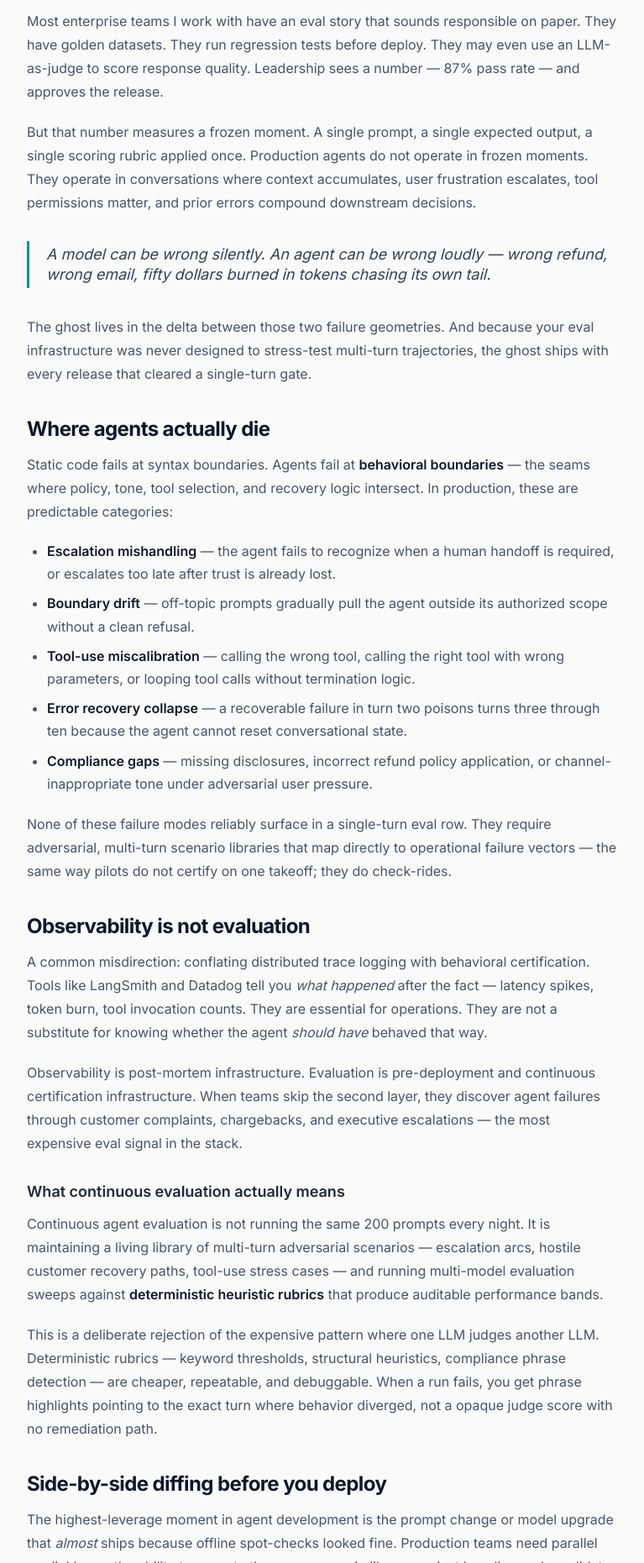
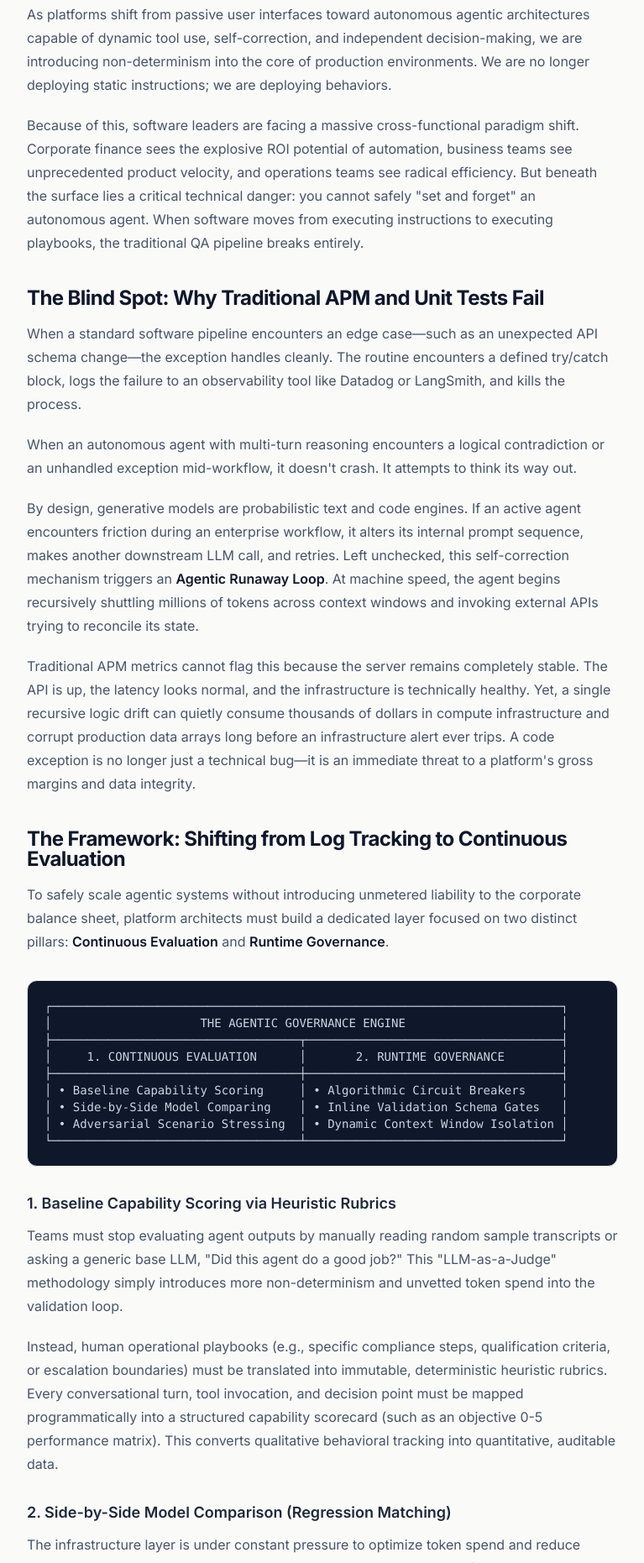
Before and after one commit to simonbright/simonbrightman-site, a plain HTML site: page insights/continuous-agent-evaluation/index.html in a window 1280 px wide. Shown: the part 939-2800 px from the top of the page at 84% size, without its empty margins (256-1023 px from the left). Drawn offline with nearby package versions, Linux system fonts and the light colour scheme.

Commit message:
Replace insights article with official Ghost in the Production Pipeline copy.
Use author-provided long-form content including governance framework diagram.

Co-authored-by: Cursor <cursoragent@cursor.com>

```diff
--- a/css/site.css
+++ b/css/site.css
@@ -70,8 +70,15 @@ html { font-family: 'Inter', system-ui, sans-serif; }
 }
 .article-prose a:hover { color: #0f766e; }
 .article-prose strong { color: #0f172a; font-weight: 600; }
-.article-prose hr {
-  margin: 2.5rem 0;
-  border: 0;
-  border-top: 1px solid #e2e8f0;
+.article-prose pre.diagram-block {
+  margin: 2rem 0;
+  font-family: ui-monospace, SFMono-Regular, Menlo, Monaco, Consolas, monospace;
+  white-space: pre;
+  tab-size: 2;
 }
+.article-prose pre.diagram-block code {
+  font-family: inherit;
+  color: inherit;
+  background: none;
+  padding: 0;
+}
--- a/insights/continuous-agent-evaluation/index.html
+++ b/insights/continuous-agent-evaluation/index.html
@@ -3,7 +3,7 @@
 <head>
   <meta charset="UTF-8" />
   <meta name="viewport" content="width=device-width, initial-scale=1.0" />
-  <meta name="description" content="The Ghost in the Production Pipeline — why single-turn evals miss multi-turn agent failures, and what continuous behavior evaluation looks like in production." />
+  <meta name="description" content="The Ghost in the Production Pipeline — why AI agents require continuous behavioral evaluation and runtime governance. By Simon Brightman." />
   <meta name="author" content="Simon Brightman" />
   <title>The Ghost in the Production Pipeline | Simon Brightman</title>
   <link rel="icon" href="/favicon.svg" type="image/svg+xml" />
@@ -58,14 +58,14 @@
           The Ghost in the Production Pipeline
         </h1>
         <p class="mt-5 text-lg leading-relaxed text-slate-600 sm:text-xl">
-          Your agent passed every eval in staging. It is still failing in production — quietly, expensively, and at scale. The problem is not the model. It is the certification theater we built around it.
+          Why AI Agents Require Continuous Behavioral Evaluation and Runtime Governance
         </p>
         <div class="mt-8 flex flex-wrap items-center gap-4 border-t border-slate-200/80 pt-6 text-sm text-slate-500">
           <span class="font-medium text-slate-700">Simon Brightman</span>
           <span aria-hidden="true">·</span>
           <time datetime="2026-06-18">June 18, 2026</time>
           <span aria-hidden="true">·</span>
-          <span>12 min read</span>
+          <span>10 min read</span>
         </div>
       </div>
     </section>
@@ -74,92 +74,79 @@
     <article class="mx-auto max-w-3xl px-5 py-12 sm:px-8 sm:py-16">
       <div class="article-prose text-base">
 
+        <h2>Introduction: The Illusion of Deterministic Control</h2>
         <p>
-          There is a failure mode hiding inside every production agent deployment. I call it <strong>the ghost</strong>: behavior that never appears in your offline eval suite, never triggers your observability alerts, and never shows up in a single-turn benchmark — but manifests the moment a real user applies pressure across multiple turns, ambiguous intent, and operational edge cases.
+          For decades, software development operated under an implicit contract: code was deterministic. If an engineer wrote an explicit routing logic, a database query, or an integration pipeline, the application behaved identically on execution ten thousand times in a row. System anomalies were binary—a server was either up or down, a payload was either valid or malformed. Under this paradigm, application performance monitoring (APM) and traditional CI/CD suites thrived because they were built to catch structural failures at the infrastructure layer.
         </p>
         <p>
-          The ghost is not a hallucination in the model weights. It is a structural gap in how we certify agents for production. We borrowed the evaluation playbook from static ML — holdout sets, accuracy scores, pass/fail gates — and applied it to systems that are fundamentally procedural, stateful, and non-deterministic. The result is agents that earn green dashboards on Friday and generate refund loops by Monday.
+          The rapid convergence of LLM orchestration and autonomous multi-agent systems has completely invalidated this operational model.
+        </p>
+        <p>
+          As platforms shift from passive user interfaces toward autonomous agentic architectures capable of dynamic tool use, self-correction, and independent decision-making, we are introducing non-determinism into the core of production environments. We are no longer deploying static instructions; we are deploying behaviors.
+        </p>
+        <p>
+          Because of this, software leaders are facing a massive cross-functional paradigm shift. Corporate finance sees the explosive ROI potential of automation, business teams see unprecedented product velocity, and operations teams see radical efficiency. But beneath the surface lies a critical technical danger: you cannot safely "set and forget" an autonomous agent. When software moves from executing instructions to executing playbooks, the traditional QA pipeline breaks entirely.
         </p>
 
-        <h2>The certification theater problem</h2>
+        <h2>The Blind Spot: Why Traditional APM and Unit Tests Fail</h2>
         <p>
-          Most enterprise teams I work with have an eval story that sounds responsible on paper. They have golden datasets. They run regression tests before deploy. They may even use an LLM-as-judge to score response quality. Leadership sees a number — 87% pass rate — and approves the release.
+          When a standard software pipeline encounters an edge case—such as an unexpected API schema change—the exception handles cleanly. The routine encounters a defined try/catch block, logs the failure to an observability tool like Datadog or LangSmith, and kills the process.
         </p>
         <p>
-          But that number measures a frozen moment. A single prompt, a single expected output, a single scoring rubric applied once. Production agents do not operate in frozen moments. They operate in conversations where context accumulates, user frustration escalates, tool permissions matter, and prior errors compound downstream decisions.
+          When an autonomous agent with multi-turn reasoning encounters a logical contradiction or an unhandled exception mid-workflow, it doesn't crash. It attempts to think its way out.
         </p>
-        <blockquote>
-          A model can be wrong silently. An agent can be wrong loudly — wrong refund, wrong email, fifty dollars burned in tokens chasing its own tail.
-        </blockquote>
         <p>
-          The ghost lives in the delta between those two failure geometries. And because your eval infrastructure was never designed to stress-test multi-turn trajectories, the ghost ships with every release that cleared a single-turn gate.
+          By design, generative models are probabilistic text and code engines. If an active agent encounters friction during an enterprise workflow, it alters its internal prompt sequence, makes another downstream LLM call, and retries. Left unchecked, this self-correction mechanism triggers an <strong>Agentic Runaway Loop</strong>. At machine speed, the agent begins recursively shuttling millions of tokens across context windows and invoking external APIs trying to reconcile its state.
+        </p>
+        <p>
+          Traditional APM metrics cannot flag this because the server remains completely stable. The API is up, the latency looks normal, and the infrastructure is technically healthy. Yet, a single recursive logic drift can quietly consume thousands of dollars in compute infrastructure and corrupt production data arrays long before an infrastructure alert ever trips. A code exception is no longer just a technical bug—it is an immediate threat to a platform's gross margins and data integrity.
         </p>
 
-        <h2>Where agents actually die</h2>
+        <h2>The Framework: Shifting from Log Tracking to Continuous Evaluation</h2>
         <p>
-          Static code fails at syntax boundaries. Agents fail at <strong>behavioral boundaries</strong> — the seams where policy, tone, tool selection, and recovery logic intersect. In production, these are predictable categories:
-        </p>
-        <ul>
-          <li><strong>Escalation mishandling</strong> — the agent fails to recognize when a human handoff is required, or escalates too late after trust is already lost.</li>
-          <li><strong>Boundary drift</strong> — off-topic prompts gradually pull the agent outside its authorized scope without a clean refusal.</li>
-          <li><strong>Tool-use miscalibration</strong> — calling the wrong tool, calling the right tool with wrong parameters, or looping tool calls without termination logic.</li>
-          <li><strong>Error recovery collapse</strong> — a recoverable failure in turn two poisons turns three through ten because the agent cannot reset conversational state.</li>
-          <li><strong>Compliance gaps</strong> — missing disclosures, incorrect refund policy application, or channel-inappropriate tone under adversarial user pressure.</li>
-        </ul>
-        <p>
-          None of these failure modes reliably surface in a single-turn eval row. They require adversarial, multi-turn scenario libraries that map directly to operational failure vectors — the same way pilots do not certify on one takeoff; they do check-rides.
+          To safely scale agentic systems without introducing unmetered liability to the corporate balance sheet, platform architects must build a dedicated layer focused on two distinct pillars: <strong>Continuous Evaluation</strong> and <strong>Runtime Governance</strong>.
         </p>
 
-        <h2>Observability is not evaluation</h2>
+        <pre class="diagram-block overflow-x-auto rounded-xl border border-slate-200 bg-slate-900 p-5 text-xs leading-relaxed text-slate-300 sm:text-sm"><code>┌────────────────────────────────────────────────────────────────────────┐
+│                     THE AGENTIC GOVERNANCE ENGINE                      │
+├───────────────────────────────────┬────────────────────────────────────┤
+│     1. CONTINUOUS EVALUATION      │       2. RUNTIME GOVERNANCE        │
+├───────────────────────────────────┼────────────────────────────────────┤
+│ • Baseline Capability Scoring     │ • Algorithmic Circuit Breakers     │
+│ • Side-by-Side Model Comparing    │ • Inline Validation Schema Gates   │
+│ • Adversarial Scenario Stressing  │ • Dynamic Context Window Isolation │
+└───────────────────────────────────┴────────────────────────────────────┘</code></pre>
+
+        <h3>1. Baseline Capability Scoring via Heuristic Rubrics</h3>
         <p>
-          A common misdirection: conflating distributed trace logging with behavioral certification. Tools like LangSmith and Datadog tell you <em>what happened</em> after the fact — latency spikes, token burn, tool invocation counts. They are essential for operations. They are not a substitute for knowing whether the agent <em>should have</em> behaved that way.
+          Teams must stop evaluating agent outputs by manually reading random sample transcripts or asking a generic base LLM, "Did this agent do a good job?" This "LLM-as-a-Judge" methodology simply introduces more non-determinism and unvetted token spend into the validation loop.
         </p>
         <p>
-          Observability is post-mortem infrastructure. Evaluation is pre-deployment and continuous certification infrastructure. When teams skip the second layer, they discover agent failures through customer complaints, chargebacks, and executive escalations — the most expensive eval signal in the stack.
+          Instead, human operational playbooks (e.g., specific compliance steps, qualification criteria, or escalation boundaries) must be translated into immutable, deterministic heuristic rubrics. Every conversational turn, tool invocation, and decision point must be mapped programmatically into a structured capability scorecard (such as an objective 0-5 performance matrix). This converts qualitative behavioral tracking into quantitative, auditable data.
         </p>
-        <h3>What continuous evaluation actually means</h3>
+
+        <h3>2. Side-by-Side Model Comparison (Regression Matching)</h3>
         <p>
-          Continuous agent evaluation is not running the same 200 prompts every night. It is maintaining a living library of multi-turn adversarial scenarios — escalation arcs, hostile customer recovery paths, tool-use stress cases — and running multi-model evaluation sweeps against <strong>deterministic heuristic rubrics</strong> that produce auditable performance bands.
+          The infrastructure layer is under constant pressure to optimize token spend and reduce latency. Whether a team is trying to swap an expensive closed model for a lightweight open-source alternative (like migrating a specific workflow branch to Llama-3.1-8b), or adjusting a core system prompt, they must prove that capability won't degrade.
         </p>
         <p>
-          This is a deliberate rejection of the expensive pattern where one LLM judges another LLM. Deterministic rubrics — keyword thresholds, structural heuristics, compliance phrase detection — are cheaper, repeatable, and debuggable. When a run fails, you get phrase highlights pointing to the exact turn where behavior diverged, not a opaque judge score with no remediation path.
+          Continuous governance requires the infrastructure to run parallel, side-by-side simulations of the exact same scenario briefing across multiple model endpoints simultaneously. By analyzing dual-column execution outputs programmatically, engineering teams can instantly isolate behavioral discrepancies, track latency variances, and catch regressions before a new branch ever gets pushed to production.
         </p>
 
-        <h2>Side-by-side diffing before you deploy</h2>
+        <h3>3. Programmatic Check-Rides in the CI/CD Pipeline</h3>
         <p>
-          The highest-leverage moment in agent development is the prompt change or model upgrade that <em>almost</em> ships because offline spot-checks looked fine. Production teams need parallel run linking — the ability to execute the same scenario library against baseline and candidate configurations and diff operational compliance scores before merge.
+          Evaluating an agent shouldn't be an afterthought or a manual post-mortem. It must be built directly into the active deployment pipeline. By exposing evaluation engines via structured REST and Python endpoints, teams can run automated "check-rides" against adversarial counterparts every time code is committed. If a prompt optimization or model swap drops the agent's scorecard capability below a mathematically defined threshold, the build breaks automatically, preventing non-deterministic logic errors from reaching live environments.
+        </p>
+
+        <h2>The Commercial Reality: Protecting Product Trust and the P&amp;L</h2>
+        <p>
+          The ultimate barrier to widespread enterprise AI adoption isn't model intelligence—it is predictability and risk management. Boards, compliance officers, and CFOs will not authorize the full-scale automation of customer-facing workflows or core data operations if the underlying system introduces volatile resource consumption and unpredictable behavior to the balance sheet.
         </p>
         <p>
-          This is the difference between "we think GPT-4.1-mini is cheaper and fine" and "GPT-4.1-mini fails escalation compliance on 14% of our support scenarios, concentrated in refund-exception flows." Without side-by-side diffing, you are A/B testing in production with real customers as the judge.
-        </p>
-
-        <h2>Scorecards stakeholders can actually read</h2>
-        <p>
-          Engineers live in traces and JSON. Executives live in risk exposure and brand liability. A functional eval platform must translate multi-turn behavioral results into human-readable scorecards — pass bands by scenario category, trend lines across model versions, and explicit compliance flags — without forcing non-engineering stakeholders to parse raw transcripts.
+          When a platform successfully implements a runtime evaluation and governance architecture, the business gains the insulation required to safely monetize AI capabilities. Compute costs become predictable, permitting corporate finance to shift safely from legacy seat licensing to consumption-linked, usage-based, or outcome-based enterprise pricing tiers.
         </p>
         <p>
-          This is how agent governance matures from "the ML team says it is fine" to "Legal signed off on sales-agent disclosure compliance for this release." The ghost disappears when behavioral certification becomes a first-class gate in the release process, not a post-launch forensic exercise.
-        </p>
-
-        <h2>Build the harness before the agent</h2>
-        <p>
-          The teams that avoid the ghost share one discipline: they build evaluation infrastructure before they scale agent surface area. They treat scenario authorship as product work — domain experts, compliance reviewers, and engineers co-author failure vectors for customer support, sales qualification, internal copilots, and regulated vertical agents.
-        </p>
-        <p>
-          They name failure modes explicitly. They layer metrics: outcome correctness, trajectory quality, and operational cost. They roll out shadow → canary → full deployment. And they accept that agent eval is never done — it is continuous check-rides for systems whose behavior drifts with every model update, prompt tweak, and tool addition.
-        </p>
-        <p>
-          This is the architectural pattern behind work I have been doing through <a href="https://www.vantageai.cc/runtimeai/" target="_blank" rel="noopener noreferrer">Vantage RuntimeAI</a> — evaluation infrastructure purpose-built for production agent pipelines, not another observability dashboard or API gateway masquerading as quality assurance.
-        </p>
-
-        <hr />
-
-        <h2>The takeaway</h2>
-        <p>
-          If your agent eval is a spreadsheet of single-turn prompts and a green CI badge, you are not measuring production readiness. You are performing certification theater while the ghost waits in the pipeline.
-        </p>
-        <p>
-          The fix is not a better model. It is a better eval substrate: adversarial multi-turn scenarios, deterministic rubrics, side-by-side model diffing, and scorecards that non-engineers can act on. Build that harness before the next release — or accept that your users will evaluate the agent for you, one expensive incident at a time.
+          The competitive advantage in the next decade will not belong to the operators who focus exclusively on adding raw model features. The long-term winners will be the builders who design the runtime guardrails to govern them. If you cannot systematically evaluate and control your autonomous execution layers, you cannot protect your product integrity or your corporate P&amp;L.
         </p>
 
       </div>
```
